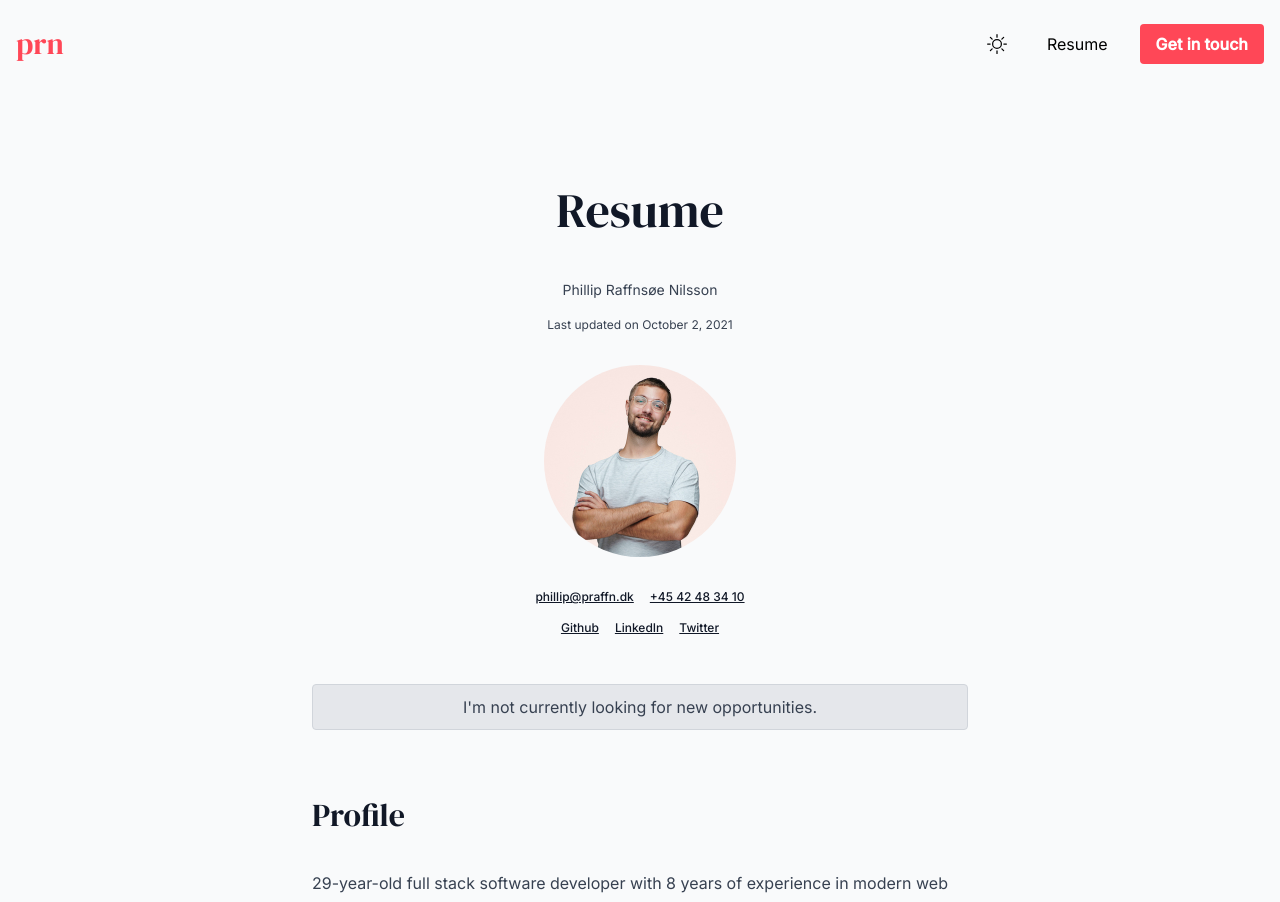
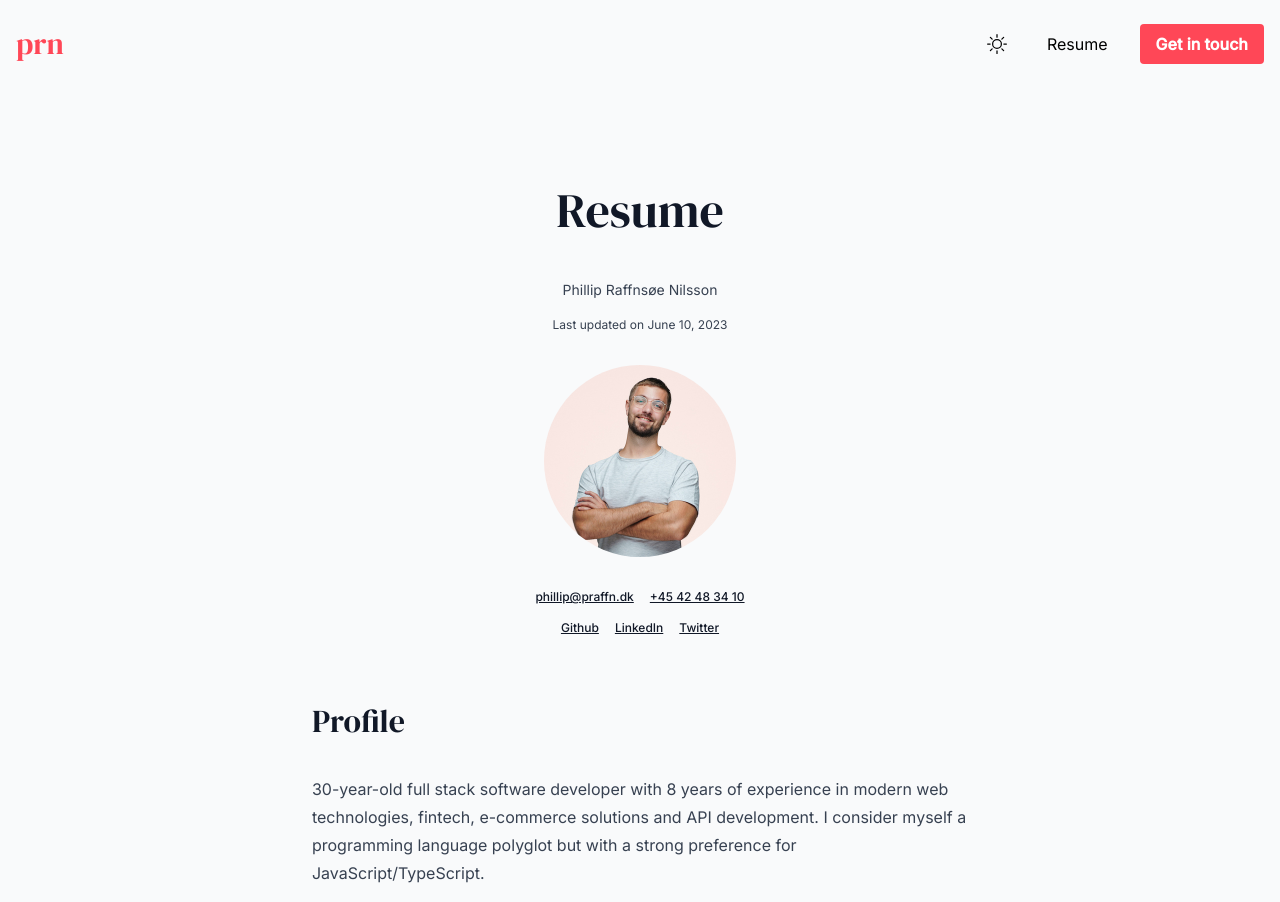
Before and after one commit to praffn/prn.dk, a Next.js app: page /resume in a window 1280 px wide. Shown: the top 902 px of the page. Built offline with nearby package versions, Linux system fonts and the light colour scheme.

Commit message:
update resume

```diff
--- a/app/resume/page.tsx
+++ b/app/resume/page.tsx
@@ -21,7 +21,7 @@ export default function Resume() {
 
         <p className="text-center text-sm">Phillip Raffnsøe Nilsson</p>
         <p className="text-center text-xs">
-          Last updated on <time dateTime="2021-10-02">October 2, 2021</time>
+          Last updated on <time dateTime="2023-06-10">June 10, 2023</time>
         </p>
         <div className="mt-8 mb-8 w-32 sm:w-40 md:w-48 mx-auto rounded-full overflow-hidden text-[0px]">
           <Image
@@ -46,17 +46,9 @@ export default function Resume() {
           </a>
         </p>
 
-        <aside className="mt-12">
-          <Alert>
-            <p className="m-0">
-              I'm not currently looking for new opportunities.
-            </p>
-          </Alert>
-        </aside>
-
         <h2>Profile</h2>
         <p>
-          29-year-old full stack software developer with 8 years of experience
+          30-year-old full stack software developer with 8 years of experience
           in modern web technologies, fintech, e-commerce solutions and API
           development. I consider myself a programming language polyglot but
           with a strong preference for JavaScript/TypeScript.
```
